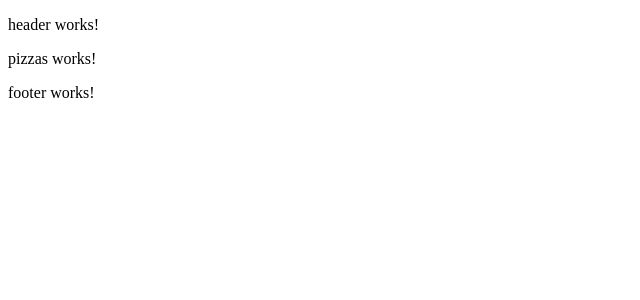
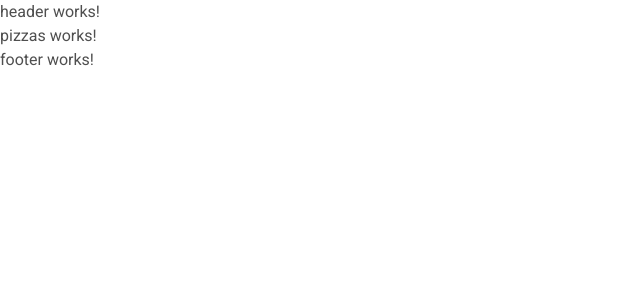
Before and after one commit to devshum/dominos-clone, an Angular app: page / in a window 1280 px wide. Shown: the top 300 px of the page, without its empty margins (0-640 px from the left). Built offline with nearby package versions, Linux system fonts and the light colour scheme.

Commit message:
scss architecture was added

```diff
--- /dev/null
+++ b/src/assets/styles/abstracts/variables.scss
@@ -0,0 +1,24 @@
+// FONTS
+$font-roboto: 'Roboto', sans-serif;
+$default-font-size: 1.6rem;
+$default-line-height: 150%;
+$default-font-weight: 400;
+
+// COLORS
+$white: #fff;
+$black: #000;
+
+$gray: #4f4f4f;
+$gray-1: #222222;
+$gray-2: #f8f8f8;
+
+$container: 129rem;
+
+// BOX SHADOW
+// $shadow:
+
+// BORDER RADIUS
+// $radius:
+
+// TRANSITIONS
+$transition: all 0.5s;
--- /dev/null
+++ b/src/assets/styles/base/global.scss
@@ -0,0 +1,15 @@
+* {
+  margin: 0;
+  padding: 0;
+}
+
+*,
+*::before,
+*::after {
+  box-sizing: border-box;
+}
+
+html {
+  box-sizing: inherit;
+  font-size: 62.5%;
+}
--- /dev/null
+++ b/src/assets/styles/base/typography.scss
@@ -0,0 +1,10 @@
+@use '../../../assets/styles/abstracts/variables' as variables;
+
+body {
+  font-family: variables.$font-roboto;
+  font-size: variables.$default-font-size;
+  line-height: variables.$default-line-height;
+  font-weight: variables.$default-font-weight;
+  color: variables.$gray;
+  height: 100vh;
+}
--- /dev/null
+++ b/src/assets/styles/layouts/container.scss
@@ -0,0 +1,6 @@
+@use '../../../assets/styles/abstracts/variables' as variables;
+
+.container {
+  max-width: variables.$container;
+  margin: 0 auto;
+}
--- a/src/index.html
+++ b/src/index.html
@@ -5,7 +5,11 @@
   <title>Dominos</title>
   <base href="/">
   <meta name="viewport" content="width=device-width, initial-scale=1">
+  <meta name="description" content="Dominos"/>
   <link rel="icon" type="image/x-icon" href="favicon.ico">
+  <link rel="preconnect" href="https://fonts.googleapis.com">
+  <link rel="preconnect" href="https://fonts.gstatic.com" crossorigin>
+  <link href="https://fonts.googleapis.com/css2?family=Roboto:wght@400;500;700&display=swap" rel="stylesheet">
 </head>
 <body>
   <app-root></app-root>
```
Also changed, not shown: src/styles.scss (+7 -1 lines), src/assets/styles/abstracts/animations.scss (added), src/assets/styles/abstracts/mixins.scss (added), src/assets/styles/base/utilities.scss (added).
